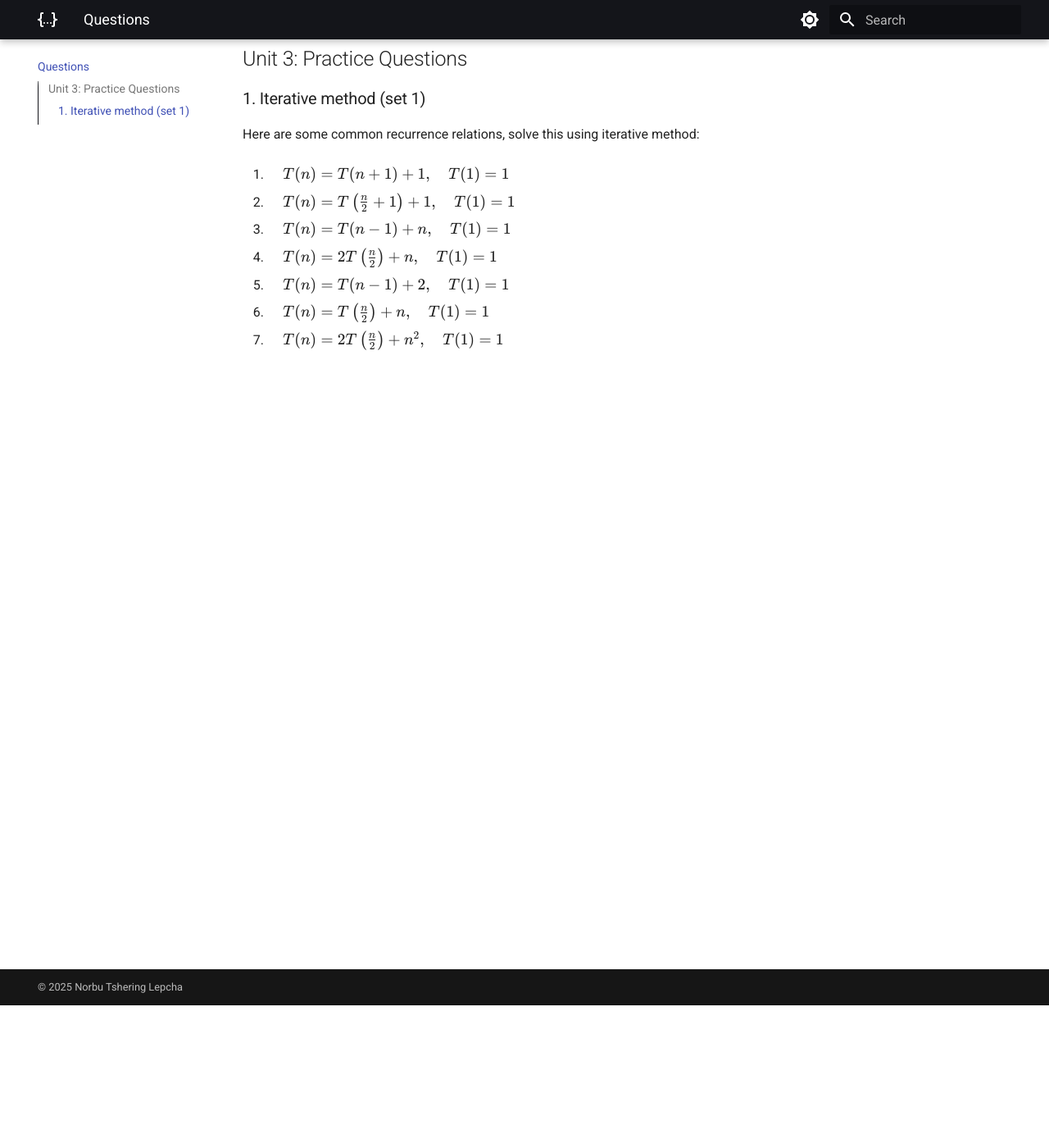
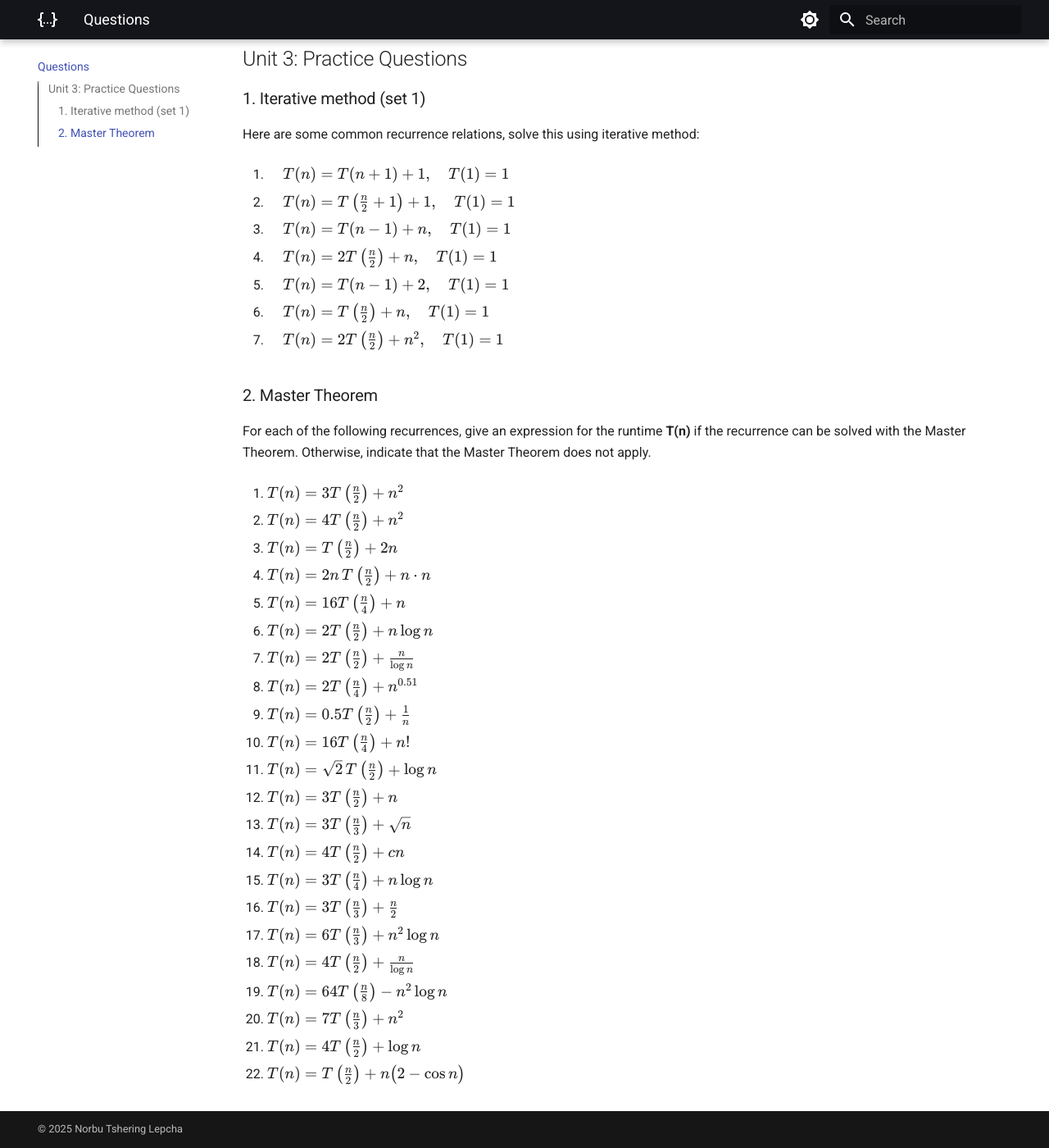
Before and after one commit to norbutlepcha25/CSF302, an MkDocs documentation site: the page built from docs/questions.md, in a window 1280 px wide and 1400 px high, scrolled down 174 px. Shown: the whole window at 82% size. Built offline with MkDocs 1.6.1 and Material for MkDocs 9.7.7, drawn with Linux system fonts in a browser that asks for light colours.

Commit message:
unit13 update

```diff
--- a/docs/questions.md
+++ b/docs/questions.md
@@ -5,7 +5,7 @@
 Here are some common recurrence relations, solve this using iterative method:
 
 1.  $ \quad
-    T(n) = T(n+1) + 1, \quad T(1) = 1
+    T(n) = T(n+1) + 1, \quad T(1) = 1 \quad
     $
 
 2.  $ \quad
@@ -31,3 +31,51 @@ Here are some common recurrence relations, solve this using iterative method:
 7.  $ \quad
     T(n) = 2T\left(\frac{n}{2}\right) + n^2, \quad T(1) = 1
     $
+
+### 2. Master Theorem
+
+For each of the following recurrences, give an expression for the runtime **T(n)** if the recurrence can be solved with the Master Theorem. Otherwise, indicate that the Master Theorem does not apply.
+
+1.  $T(n) = 3T\left(\tfrac{n}{2}\right) + n^2$
+
+2.  $T(n) = 4T\left(\tfrac{n}{2}\right) + n^2$
+
+3.  $T(n) = T\left(\tfrac{n}{2}\right) + 2n$
+
+4.  $T(n) = 2n \, T\left(\tfrac{n}{2}\right) + n \cdot n$
+
+5.  $T(n) = 16T\left(\tfrac{n}{4}\right) + n$
+
+6.  $T(n) = 2T\left(\tfrac{n}{2}\right) + n \log n$
+
+7.  $T(n) = 2T\left(\tfrac{n}{2}\right) + \tfrac{n}{\log n}$
+
+8.  $T(n) = 2T\left(\tfrac{n}{4}\right) + n^{0.51}$
+
+9.  $T(n) = 0.5T\left(\tfrac{n}{2}\right) + \tfrac{1}{n}$
+
+10. $T(n) = 16T\left(\tfrac{n}{4}\right) + n!$
+
+11. $T(n) = \sqrt{2} \, T\left(\tfrac{n}{2}\right) + \log n$
+
+12. $T(n) = 3T\left(\tfrac{n}{2}\right) + n$
+
+13. $T(n) = 3T\left(\tfrac{n}{3}\right) + \sqrt{n}$
+
+14. $T(n) = 4T\left(\tfrac{n}{2}\right) + cn$
+
+15. $T(n) = 3T\left(\tfrac{n}{4}\right) + n \log n$
+
+16. $T(n) = 3T\left(\tfrac{n}{3}\right) + \tfrac{n}{2}$
+
+17. $T(n) = 6T\left(\tfrac{n}{3}\right) + n^2 \log n$
+
+18. $T(n) = 4T\left(\tfrac{n}{2}\right) + \tfrac{n}{\log n}$
+
+19. $T(n) = 64T\left(\tfrac{n}{8}\right) - n^2 \log n$
+
+20. $T(n) = 7T\left(\tfrac{n}{3}\right) + n^2$
+
+21. $T(n) = 4T\left(\tfrac{n}{2}\right) + \log n$
+
+22. $T(n) = T\left(\tfrac{n}{2}\right) + n \bigl(2 - \cos n\bigr)$
--- a/mkdocs.yml
+++ b/mkdocs.yml
@@ -15,18 +15,16 @@ theme:
     - content.tabs.link
     - content.code.copy
     - content.tooltips
+    - content.footnote.tooltips
 
   language: en
   palette:
-    # Palette toggle for light mode
     - scheme: default
       primary: black
       accent: blue
       toggle:
         icon: material/brightness-7
         name: Switch to dark mode
-
-    # Palette toggle for dark mode
     - scheme: slate
       accent: blue
       primary: blue grey
@@ -39,16 +37,20 @@ theme:
     code: Source Code Pro
   icon:
     logo: material/code-json
+
 extra_css:
   - stylesheets/color.css
   - https://unpkg.com/katex@0/dist/katex.min.css
+
 copyright: |
-  &copy; 2025 <a href="https://github.com/norbutlepcha25"  target="_blank" rel="noopener">Norbu Tshering Lepcha</a>
+  &copy; 2025 <a href="https://github.com/norbutlepcha25" target="_blank" rel="noopener">Norbu Tshering Lepcha</a>
 
 extra:
   generator: false
 
 markdown_extensions:
+  - def_list
+  - footnotes
   - pymdownx.highlight:
       anchor_linenums: true
       line_spans: __span
@@ -56,7 +58,10 @@ markdown_extensions:
   - pymdownx.inlinehilite
   - pymdownx.snippets
   - pymdownx.superfences:
-      preseve_tabs: true
+      preserve_tabs: true
+      custom_fences:
+        - name: mermaid
+          class: mermaid
   - admonition
   - pymdownx.details
   - abbr
@@ -65,12 +70,14 @@ markdown_extensions:
   - pymdownx.blocks.caption
   - pymdownx.tilde
   - pymdownx.caret
+  - pymdownx.critic
+  - pymdownx.keys
+  - pymdownx.mark
+  - pymdownx.tasklist:
+      custom_checkbox: true
+
   - pymdownx.arithmatex:
       generic: true
-  - pymdownx.superfences:
-      custom_fences:
-        - name: mermaid
-          class: mermaid
   - pymdownx.tabbed:
       alternate_style: true
 
@@ -79,9 +86,15 @@ extra_javascript:
   - https://unpkg.com/katex@0/dist/katex.min.js
   - https://unpkg.com/katex@0/dist/contrib/auto-render.min.js
 
+plugins:
+  - search
+  - ezglossary
+
 nav:
   - Home: index.md
-  - unit 2: unit2.md
-  - unit 3: unit3.md
-  - unit 4: unit4.md
+  - "Unit 2": unit2.md
+  - "Unit 3": unit3.md
+  - "Unit 4": unit4.md
   - Questions: questions.md
+  - glossary: glossary.md
+  - index: catalog.md
```
Also changed, not shown: docs/catalog.md (added, +1 -0 lines), docs/glossary.md (added, +13 -0 lines), docs/refs.bib (added, +14 -0 lines), docs/unit3.md (+23 -19 lines), docs/unit4.md (+1 -1 lines), 2 other files.
